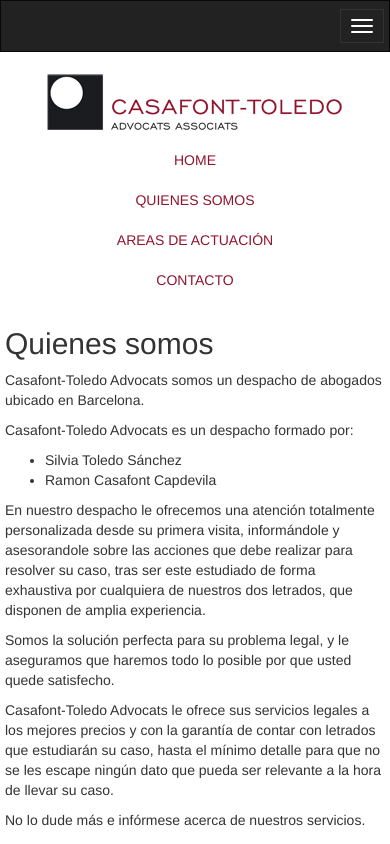
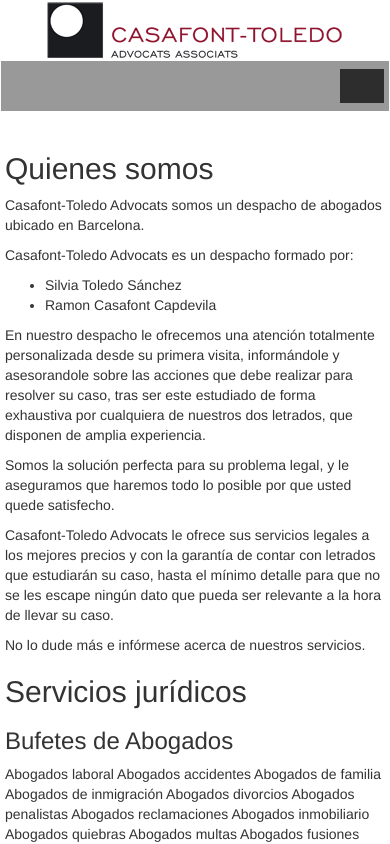
Before and after one commit to martinezcoder/lawyers, a plain HTML site: page index.html in a window 390 px wide. Shown: the top 844 px of the page. Drawn offline with nearby package versions, Linux system fonts and the light colour scheme.

Commit message:
estilo menu cambiado

```diff
--- a/css/style.css
+++ b/css/style.css
@@ -12,13 +12,24 @@
 	margin: 0 auto;
 }
 
-@media(max-width:400px){
+@media(max-width:640px){
+  button.navbar-toggle {
+    background-color: rgba(0, 0, 0, 0.7);
+  }
+
+  .navbar-header {
+    background-color: rgba(0, 0, 0, 0.4);
+  }
+
+
 
 }
+
 @media(min-width:640px){
+}
 
+@media(min-width:768px){
 }
-@media(min-width:768px){
 
+@media(min-width:1200px){
 }
-@media(min-width:1200px){}
--- a/index.html
+++ b/index.html
@@ -21,16 +21,16 @@
     <!--<link rel="stylesheet" href="css/theme.css">-->
     <link rel="stylesheet" href="css/style.css">
 
-    <!-- Google Authorship and Publisher Markup -->
+    <!-- Google Authorship and Publisher Markup
     <link rel="author" href="https://plus.google.com/[Google+_Profile]/posts">
     <link rel="publisher" href="https://plus.google.com/[Google+_Page_Profile]">
 
-    <!-- Schema.org markup for Google+ -->
+    <!-- Schema.org markup for Google+ -- >
     <meta itemprop="name" content="The Name or Title Here">
     <meta itemprop="description" content="This is the page description">
     <meta itemprop="image" content="http://www.example.com/image.jpg">
 
-    <!-- Twitter Card data -->
+    <!-- Twitter Card data -- >
     <meta name="twitter:card" content="summary_large_image">
     <meta name="twitter:site" content="@publisher_handle">
     <meta name="twitter:title" content="Page Title">
@@ -39,7 +39,7 @@
     <!-- Twitter summary card with large image must be at least 280x150px -->
     <meta name="twitter:image:src" content="http://www.example.com/image.html">
 
-    <!-- Open Graph data -->
+    <!-- Open Graph data -- >
     <meta property="og:title" content="Title Here" />
     <meta property="og:type" content="article" />
     <meta property="og:url" content="http://www.example.com/" />
@@ -51,13 +51,22 @@
     <meta property="article:section" content="Article Section" />
     <meta property="article:tag" content="Article Tag" />
     <meta property="fb:admins" content="Facebook numberic ID" />
-
+-->
 <!--[if lt IE 9]><script src="http://html5shim.googlecode.com/svn/trunk/html5.js"></script><![endif]-->
 </head>
 <body>
 
+
+<section>
+   <div class="container">
+       <div class="logo" title="Casafont - Toledo" alt="Casafont - Toledo">
+
+       </div>
+   </div>
+</section>
+
 <!--navbar collapsed-->
-    <nav class="navbar navbar-default navbar-inverse visible-xs" role="navigation"><!--MOBILE-->
+    <nav class="navbar navbar-var" role="navigation"><!--MOBILE-->
         <div class="navbar-header">
             <button type="button" class="navbar-toggle" data-toggle="collapse" data-target=".navbar-ex1-collapse">
               <span class="sr-only"></span>
@@ -70,40 +79,15 @@
 
         <div class="menu collapse navbar-collapse navbar-ex1-collapse">
             <ul class="nav navbar-nav text-center">
-                <li class="active"><a href="#" alt="" title="">› HOME</a></li>
-                <li class=""><a href="#quienes" alt="QUIENES SOMOS" title="QUIENES SOMOS">› QUIENES SOMOS</a></li>
-                <li class=""><a href="#areas" alt="AREAS DE ACTUACIÓN" title="AREAS DE ACTUACIÓN">› AREAS DE ACTUACIÓN</a></li>
-                <li class=""><a href="#contacto" alt="CONTACTO" title="CONTACTO">› CONTACTO</a></li>
+                <li class="active"><a href="#" alt="" title="">HOME</a></li>
+                <li class=""><a href="#quienes" alt="QUIENES SOMOS" title="QUIENES SOMOS">QUIENES SOMOS</a></li>
+                <li class=""><a href="#areas" alt="AREAS DE ACTUACIÓN" title="AREAS DE ACTUACIÓN">AREAS DE ACTUACIÓN</a></li>
+                <li class=""><a href="#contacto" alt="CONTACTO" title="CONTACTO">CONTACTO</a></li>
             </ul>
-            <form class="navbar-form navbar-left" role="search">
-                <ul class="nav navbar-nav navbar-right text-center">
-                    <li><a href="" target="_blank">› HOLA <i class="glyphicon glyphicon-new-window"></i></a></li>
-                    <li class="" ><a href="#">› BLOG</a></li>
-                </ul>
-            </form>
         </div>
     </nav>
 
 
-
-<section>
-   <div class="container">
-       <div class="logo" title="Casafont - Toledo" alt="Casafont - Toledo">
-
-       </div>
-   </div>
-</section>
-
-<nav>
-   <div class="container">
-        <ul class="nav navbar-nav text-center">
-            <li class="active"><a href="#" alt="" title="">HOME</a></li>
-            <li class=""><a href="#" alt="" title="">QUIENES SOMOS</a></li>
-            <li class=""><a href="#" alt="" title="">AREAS DE ACTUACIÓN</a></li>
-            <li class=""><a href="#" alt="" title="">CONTACTO</a></li>
-        </ul>
-   </div>
-</nav>
 
 <section>
    <div class="container">
```
